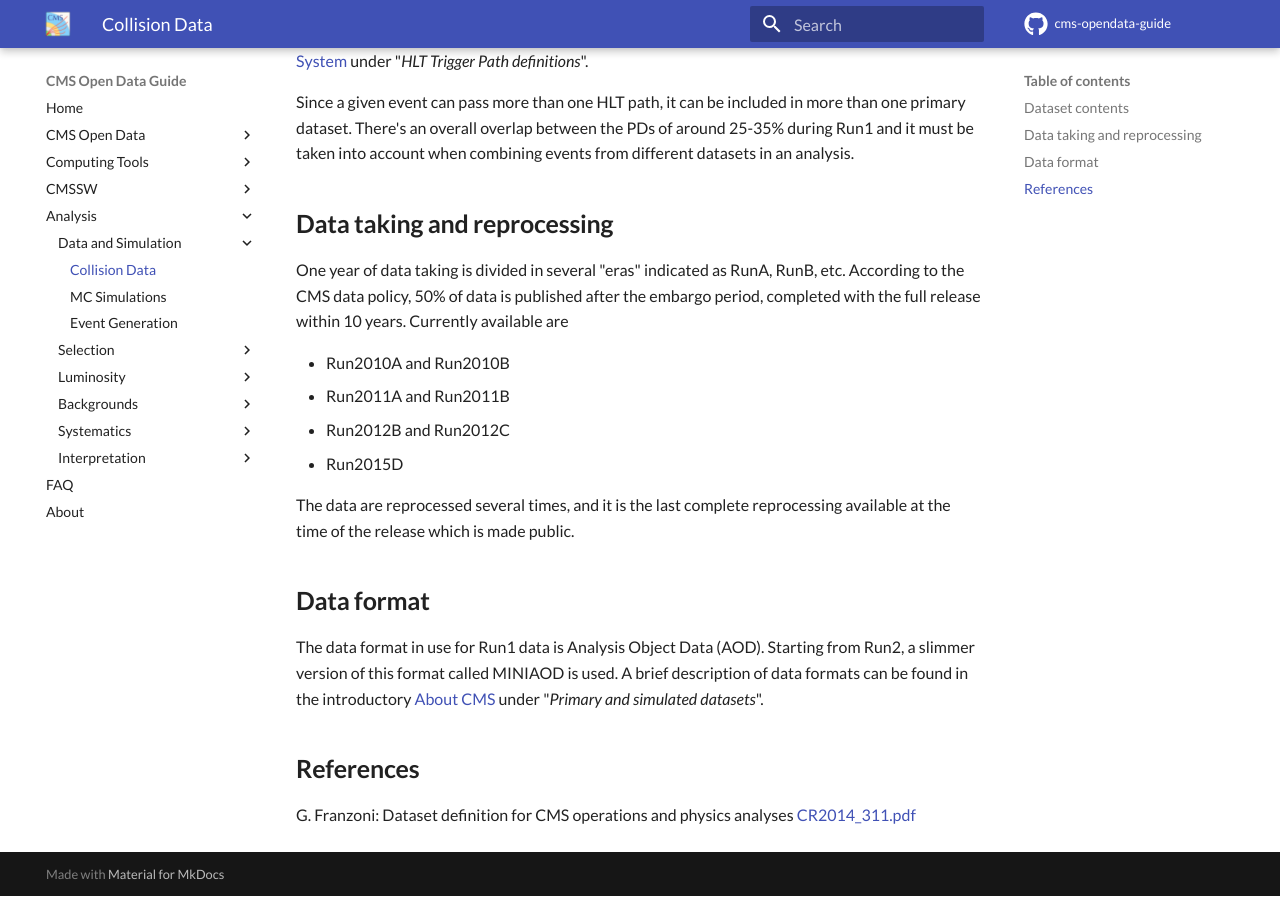
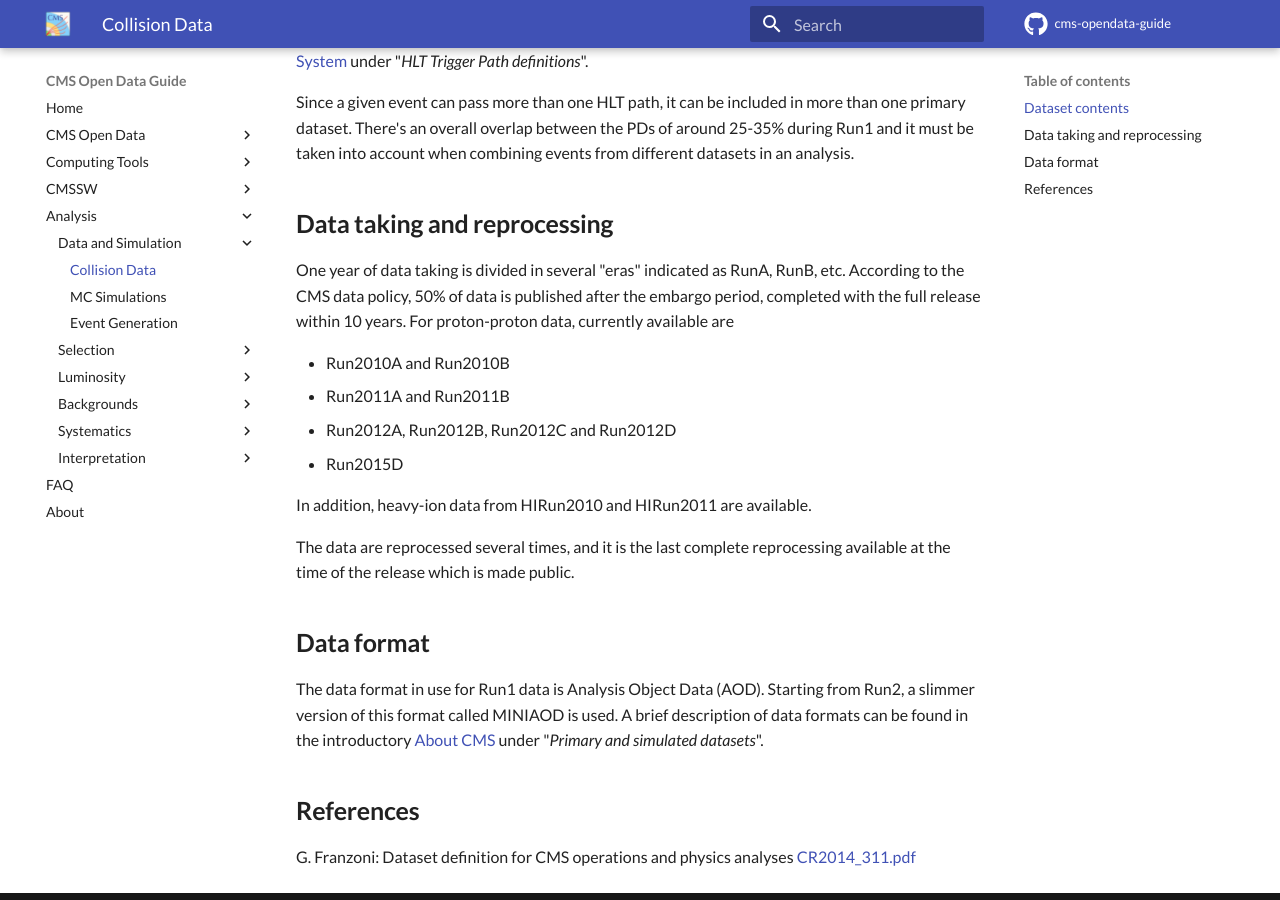
Before and after one commit to cernopendata/cms-opendata-guide, an MkDocs documentation site: the page built from docs/analysis/datasim/collisiondata.md, in a window 1280 px wide and 900 px high, scrolled down 775 px. Built offline with MkDocs 1.6.1 and Material for MkDocs 9.7.7, drawn with Linux system fonts in a browser that asks for light colours; comment, search, counter and statistics services are not loaded.

Commit message:
Update collisiondata.md

```diff
--- a/docs/analysis/datasim/collisiondata.md
+++ b/docs/analysis/datasim/collisiondata.md
@@ -38,12 +38,14 @@ it must be taken into account when combining events from different datasets in a
 
 One year of data taking is divided in several "eras" indicated as RunA, RunB, etc.
 According to the CMS data policy, 50% of data is published after the embargo period,
-completed with the full release within 10 years. Currently available are
+completed with the full release within 10 years. For proton-proton data, currently available are
 
 * Run2010A and Run2010B
 * Run2011A and Run2011B
-* Run2012B and Run2012C
+* Run2012A, Run2012B, Run2012C and Run2012D
 * Run2015D
+
+In addition, heavy-ion data from HIRun2010 and HIRun2011 are available.
 
 The data are reprocessed several times, and it is the last complete reprocessing available at the time of the release which is made public.
 
```
